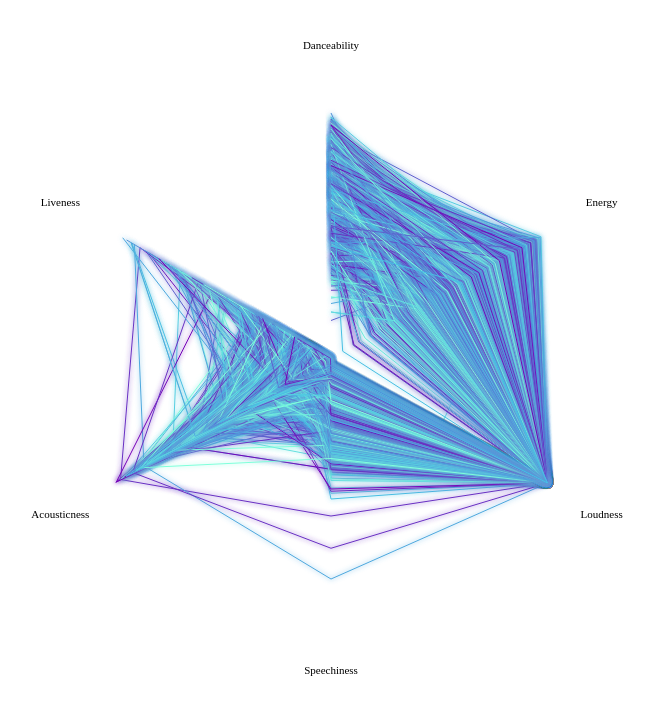
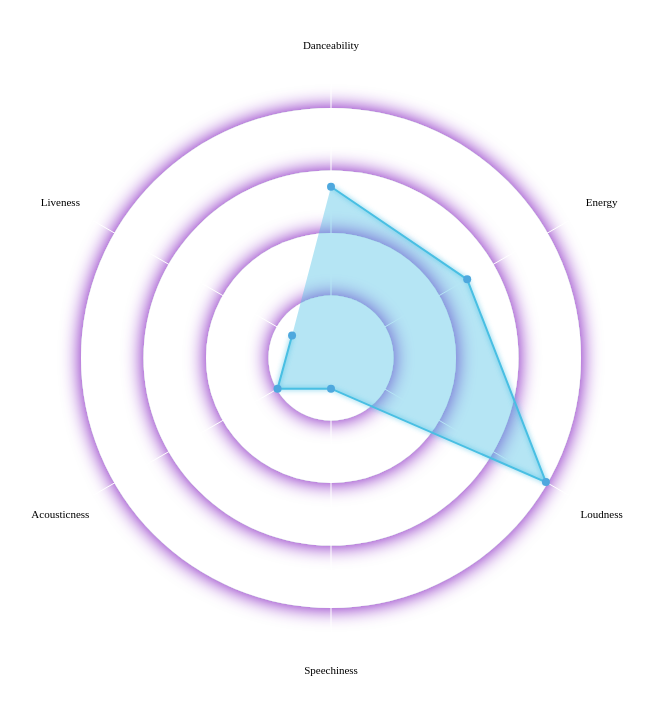
Before and after one commit to tsamantanis/spotify-charts-visualization, a plain HTML site: page index.html in a window 1280 px wide. Shown: the whole page, without its empty margins (27-681 px from the left). Drawn offline with nearby package versions, Linux system fonts and the light colour scheme.

Commit message:
Display average for each category

```diff
--- /dev/null
+++ b/constants.js
@@ -0,0 +1,12 @@
+export const colors = [
+  // "#80ffdb",
+  // "#72efdd",
+  // "#64dfdf",
+  // "#56cfe1",
+  "#48bfe3",
+  "#4ea8de",
+  "#5390d9",
+  "#5e60ce",
+  "#6930c3",
+  "#7400b8",
+]
--- a/index.html
+++ b/index.html
@@ -11,8 +11,8 @@
 <body>
 
   <div class="radarChart"></div>
-	<script src="radarChart.js"></script>
-	<script src="index.js"></script>
+	<script src="radarChart.js" type="module"></script>
+	<script src="index.js" type="module"></script>
 
 </body>
 </html>
--- a/index.js
+++ b/index.js
@@ -1,3 +1,5 @@
+import RadarChart from './radarChart.js'
+import { colors } from './constants.js';
 
 async function handleData() {
   var margin = {top: 100, right: 100, bottom: 100, left: 100},
@@ -5,33 +7,33 @@ async function handleData() {
     height = Math.min(width, window.innerHeight - margin.top - margin.bottom - 20);
 
   var color = d3.scaleOrdinal()
-    .range(["#7400b8", "#6930c3", "#5e60ce", "#5390d9", "#4ea8de", "#48bfe3", "#56cfe1", "#64dfdf", "#72efdd", "#80ffdb"]);
+    .range(colors);
 
   var radarChartOptions = {
     w: width,
     h: height,
     margin: margin,
     maxValue: 0.5,
-    levels: 6,
+    levels: 4,
     roundStrokes: true,
     color: color
   };
 
   function formatValue(value) {
-    return Math.abs(parseFloat(value)) > 1 ? 1 : Math.abs(parseFloat(value))
+    return Math.abs(parseFloat(value)) > 1 ? 1 : Math.abs(parseFloat(value)) || 0
   }
 
   const data = await d3.csv("./spotify_dataset.csv")
-  const formattedData = data.map(d => d["Danceability"] ?
-    [
-      { axis: "Danceability", value: formatValue(d["Danceability"]) || 0 },
-      { axis: "Energy", value: formatValue(d["Energy"]) || 0 },
-      { axis: "Loudness", value: formatValue(d["Loudness"]) || 0 },
-      { axis: "Speechiness", value: formatValue(d["Speechiness"]) || 0 },
-      { axis: "Acousticness", value: formatValue(d["Acousticness"]) || 0 },
-      { axis: "Liveness", value: formatValue(d["Liveness"]) || 0 }
-    ] : null
-  ).filter(d => d !== null)
+  // const formattedData = data.map(d => d["Danceability"] ?
+  //   [
+  //     { axis: "Danceability", value: formatValue(d["Danceability"]) || 0 },
+  //     { axis: "Energy", value: formatValue(d["Energy"]) || 0 },
+  //     { axis: "Loudness", value: formatValue(d["Loudness"]) || 0 },
+  //     { axis: "Speechiness", value: formatValue(d["Speechiness"]) || 0 },
+  //     { axis: "Acousticness", value: formatValue(d["Acousticness"]) || 0 },
+  //     { axis: "Liveness", value: formatValue(d["Liveness"]) || 0 }
+  //   ] : null
+  // ).filter(d => d !== null)
 
   // const maxDanceability = Math.max(...formattedData.map(d => d[0].value))
   // const maxEnergy = Math.max(...formattedData.map(d => d[1].value))
@@ -40,8 +42,22 @@ async function handleData() {
   // const maxAcousticness = Math.max(...formattedData.map(d => d[4].value))
   // const maxLiveness = Math.max(...formattedData.map(d => d[5].value))
 
-  // const test = formattedData.slice(0, 3)
-  // console.log(test)
+  const averageDanceability = data.reduce((acc, cur) => acc + formatValue(cur["Danceability"]), 0) / data.length
+  const averageEnergy = data.reduce((acc, cur) => acc + formatValue(cur["Energy"]), 0) / data.length
+  const averageLoudness = data.reduce((acc, cur) => acc + formatValue(cur["Loudness"]), 0) / data.length
+  const averageSpeechiness = data.reduce((acc, cur) => acc + formatValue(cur["Speechiness"]), 0) / data.length
+  const averageAcousticness = data.reduce((acc, cur) => acc + formatValue(cur["Acousticness"]), 0) / data.length
+  const averageLiveness = data.reduce((acc, cur) => acc + formatValue(cur["Liveness"]), 0) / data.length
+
+  const formattedData = [
+    [{ axis: "Danceability", value: averageDanceability },
+    { axis: "Energy", value: averageEnergy },
+    { axis: "Loudness", value: averageLoudness },
+    { axis: "Speechiness", value: averageSpeechiness },
+    { axis: "Acousticness", value: averageAcousticness },
+    { axis: "Liveness", value: averageLiveness }]
+  ]
+
   //Call function to draw the Radar chart
   RadarChart(".radarChart", formattedData, radarChartOptions);
 
--- a/radarChart.js
+++ b/radarChart.js
@@ -1,16 +1,18 @@
-function RadarChart(id, data, options) {
-	var cfg = {
+import { colors } from './constants.js';
+
+export default function RadarChart(id, data, options) {
+	let cfg = {
 	 w: 900,				//Width of the circle
 	 h: 900,				//Height of the circle
 	 margin: {top: 20, right: 20, bottom: 20, left: 20}, //The margins of the SVG
-	 levels: 6,				//How many levels or inner circles should there be drawn
+	 levels: 4,				//How many levels or inner circles should there be drawn
 	 maxValue: 1, 			//What is the value that the biggest circle will represent
 	 labelFactor: 1.25, 	//How much farther than the radius of the outer circle should the labels be placed
 	 wrapWidth: 60, 		//The number of pixels after which a label needs to be given a new line
-	 opacityArea: 0, 	//The opacity of the area of the blob
+	 opacityArea: 0.4, 	//The opacity of the area of the blob
 	 dotRadius: 4, 			//The size of the colored circles of each blog
-	 opacityCircles: 0.1, 	//The opacity of the circles of each blob
-	 strokeWidth: 1, 		//The width of the stroke around each blob
+	 opacityCircles: 1, 	//The opacity of the circles of each blob
+	 strokeWidth: 2, 		//The width of the stroke around each blob
 	 roundStrokes: false,	//If true the area and stroke will follow a round path (cardinal-closed)
 	 color: d3
     .scaleSequential()
@@ -18,15 +20,15 @@ function RadarChart(id, data, options) {
     .interpolator(d3.interpolateRainbow) //.schemeCategory10() //.scale.category10()	//Color function
 	};
 
-	//Put all of the options into a variable called cfg
+	//Put all of the options into a letiable called cfg
 	if('undefined' !== typeof options){
-	  for(var i in options){
+	  for(let i in options){
 		if('undefined' !== typeof options[i]){ cfg[i] = options[i]; }
 	  }//for i
 	}//if
 
 	//If the supplied maxValue is smaller than the actual one, replace by the max in the data
-	// var maxValue = Math.max(cfg.maxValue, d3.max(data, function(i) {
+	// let maxValue = Math.max(cfg.maxValue, d3.max(data, function(i) {
   //   return d3.max(i.map(function(o) {
   //     return o.value;
   //   })
@@ -47,55 +49,73 @@ function RadarChart(id, data, options) {
 		Format = d3.format('%'),			 	//Percentage formatting
 		angleSlice = Math.PI * 2 / total;		//The width in radians of each "slice"
 
-	var rScale = d3
+	let rScale = d3
     .scaleLinear()
 		.range([0, radius])
 		.domain([0, cfg.maxValue]);
 
 	d3.select(id).select("svg").remove();
 
-	var svg = d3.select(id).append("svg")
+	let svg = d3.select(id).append("svg")
 			.attr("width",  cfg.w + cfg.margin.left + cfg.margin.right)
 			.attr("height", cfg.h + cfg.margin.top + cfg.margin.bottom)
 			.attr("class", "radar"+id);
 
-      var g = svg.append("g")
+      let g = svg.append("g")
 			.attr("transform", "translate(" + (cfg.w/2 + cfg.margin.left) + "," + (cfg.h/2 + cfg.margin.top) + ")");
 
-	var filter = g.append('defs').append('filter').attr('id','glow'),
+	let filter = g.append('defs').append('filter').attr('id','glow'),
 		feGaussianBlur = filter.append('feGaussianBlur').attr('stdDeviation','2.5').attr('result','coloredBlur'),
 		feMerge = filter.append('feMerge'),
 		feMergeNode_1 = feMerge.append('feMergeNode').attr('in','coloredBlur'),
 		feMergeNode_2 = feMerge.append('feMergeNode').attr('in','SourceGraphic');
 
-    var defs = svg.append("defs");
+    let defs = svg.append("defs");
+    let filterShadow = defs.append('filter')
+      .attr('id', 'drop-shadow')
+      // these values are larger than necessary to account for highly offset shadows
+      // they can be decreased to the maximum expected area around the element
+      .attr('y', '-100%')
+      .attr('x', '-100%')
+      .attr('height', '300%')
+      .attr('width', '300%')
 
+  // an SVG gaussian blur based on the shape of the element
+  filterShadow.append('feGaussianBlur')
+      .attr('in', 'SourceAlpha')
+      .attr('stdDeviation', 10)
 
-  var dropShadowFilter = defs.append('svg:filter')
-    .attr('id', 'drop-shadow')
-    .attr('filterUnits', "userSpaceOnUse")
-    .attr('width', '250%')
-    .attr('height', '250%');
-  dropShadowFilter.append('svg:feGaussianBlur')
-    .attr('in', 'SourceGraphic')
-    .attr('stdDeviation', 5)
-    .attr('result', 'blur-out');
-  dropShadowFilter.append('svg:feColorMatrix')
-    .attr('in', 'blur-out')
-    .attr('type', 'hueRotate')
-    .attr('values', 180)
-    .attr('result', 'color-out');
-  dropShadowFilter.append('svg:feOffset')
-    .attr('in', 'color-out')
-    .attr('dx', 10)
-    .attr('dy', 10)
-    .attr('result', 'the-shadow');
-  dropShadowFilter.append('svg:feBlend')
-    .attr('in', 'SourceGraphic')
-    .attr('in2', 'the-shadow')
-    .attr('mode', 'normal');
+  // offset the blur by dx and dy pixels
+  filterShadow.append('feOffset')
+      .attr('dx', 4)
+      .attr('dy', 4)
+      .attr('result', 'offsetblur')
 
-	var axisGrid = g.append("g").attr("class", "axisWrapper");
+  filterShadow.append('feOffset')
+    .attr('dx', -4)
+    .attr('dy', -4)
+    .attr('result', 'offsetblur')
+
+  // apply the color to the filter
+  filterShadow.append('feFlood')
+      .attr('flood-color', colors[colors.length - 1])
+      .attr('flood-opacity', '1')
+      .attr('result', 'colorblur')
+
+  // combine the effects of the offset and the color filters
+  filterShadow.append('feComposite')
+      .attr('in', 'colorblur')
+      .attr('in2', 'offsetblur')
+      .attr('operator', 'in')
+
+  // shows both the original element and the drop shadow
+  let feMergeShadow = filterShadow.append('feMerge')
+  feMergeShadow.append('feMergeNode')
+      .attr('in', 'offsetBlur')
+  feMergeShadow.append('feMergeNode')
+      .attr('in', 'SourceGraphic')
+
+	let axisGrid = g.append("g").attr("class", "axisWrapper");
 
 	axisGrid.selectAll(".levels")
 	   .data(d3.range(1,(cfg.levels + 1)).reverse())
@@ -107,7 +127,7 @@ function RadarChart(id, data, options) {
 		.style("fill-opacity", cfg.opacityCircles)
 		.style("filter" , "url(#drop-shadow)")
 
-	var axis = axisGrid.selectAll(".axis")
+	let axis = axisGrid.selectAll(".axis")
 		.data(axisNames)
 		.enter()
 		.append("g")
@@ -132,7 +152,7 @@ function RadarChart(id, data, options) {
 		.text(d => d)
 		.call(wrap, cfg.wrapWidth);
 
-	var radarLine = d3.lineRadial()
+	let radarLine = d3.lineRadial()
 		// .interpolate("linear-closed")
 		.radius((d) => rScale(d.value) / 2)
 		.angle((d,i) => i * angleSlice);
@@ -142,18 +162,18 @@ function RadarChart(id, data, options) {
 	// }
 
 	//Create a wrapper for the blobs
-	var blobWrapper = g.selectAll(".radarWrapper")
+	let blobWrapper = g.selectAll(".radarWrapper")
 		.data(data)
 		.enter().append("g")
 		.attr("class", "radarWrapper");
 
 	//Append the backgrounds
-	// blobWrapper
-	// 	.append("path")
-	// 	.attr("class", "radarArea")
-	// 	.attr("d", d => radarLine(d))
-	// 	.style("fill", (d, i) => cfg.color(i))
-	// 	.style("fill-opacity", cfg.opacityArea)
+	blobWrapper
+		.append("path")
+		.attr("class", "radarArea")
+		.attr("d", d => radarLine(d))
+		.style("fill", (d, i) => cfg.color(i))
+		.style("fill-opacity", cfg.opacityArea)
 	// 	.on('mouseover', function (d,i) {
 	// 		//Dim all blobs
 	// 		d3.selectAll(".radarArea")
@@ -181,19 +201,19 @@ function RadarChart(id, data, options) {
 		.style("filter" , "url(#glow)");
 
 	//Append the circles
-	// blobWrapper.selectAll(".radarCircle")
-	// 	.data(d => d)
-	// 	.enter().append("circle")
-	// 	.attr("class", "radarCircle")
-	// 	.attr("r", cfg.dotRadius)
-	// 	.attr("cx", (d,i) => rScale(d.value) * Math.cos(angleSlice * i - Math.PI / 2) / 2)
-	// 	.attr("cy", (d,i) => rScale(d.value) * Math.sin(angleSlice * i - Math.PI / 2) / 2)
-	// 	.style("fill", (d,i,j) => cfg.color(j))
-	// 	.style("fill-opacity", 0);
+	blobWrapper.selectAll(".radarCircle")
+		.data(d => d)
+		.enter().append("circle")
+		.attr("class", "radarCircle")
+		.attr("r", cfg.dotRadius)
+		.attr("cx", (d,i) => rScale(d.value) * Math.cos(angleSlice * i - Math.PI / 2) / 2)
+		.attr("cy", (d,i) => rScale(d.value) * Math.sin(angleSlice * i - Math.PI / 2) / 2)
+		.style("fill", (d,i,j) => cfg.color(j))
+		.style("fill-opacity", 1);
 
 	function wrap(text, width) {
 	  text.each(function() {
-		var text = d3.select(this),
+		let text = d3.select(this),
 			words = text.text().split(/\s+/).reverse(),
 			word,
 			line = [],
```
